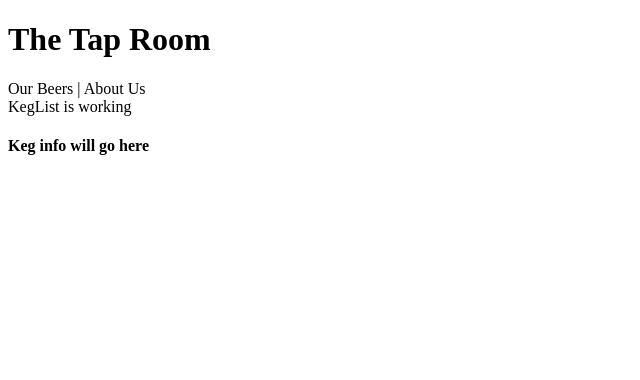
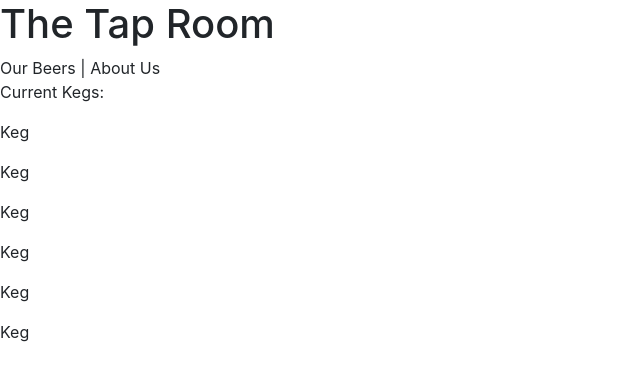
Before and after one commit to reneesarley/TapRoom-Site, a React app: page / in a window 1280 px wide. Shown: the top 380 px of the page, without its empty margins (0-640 px from the left). Built offline with nearby package versions, Linux system fonts and the light colour scheme.

Commit message:
add keg component to keg list

```diff
--- a/package.json
+++ b/package.json
@@ -35,6 +35,7 @@
     "eslint-loader": "^1.9.0",
     "eslint-plugin-react": "^7.5.1",
     "html-webpack-plugin": "^2.29.0",
+    "jest": "^20.0.4",
     "react-hot-loader": "^3.0.0-beta.7",
     "webpack": "^3.4.0",
     "webpack-dev-server": "^2.5.0"
--- a/src/components/KegList.jsx
+++ b/src/components/KegList.jsx
@@ -1,11 +1,71 @@
 import React from 'react';
 import Keg from './Keg';
+
+const masterKegList=  [
+  {
+    name: 'Ruby Zozzle',
+    brewer: 'Hi-Wheel',
+    description: 'Sparkling Wine & Grapefruit',
+    abv: '6.8%',
+    price: '7',
+    remaining: '20'
+  },
+  {
+    name: 'Tart N Juicy',
+    brewer: 'Epic',
+    description: 'Sour IPA',
+    abv: '4.5%',
+    price: '6',
+    remaining: '60'
+  },
+  {
+    name: 'Hamm\'s',
+    brewer: 'Miller/Coors',
+    description: 'American Lager',
+    abv: '4.7%',
+    price: '3',
+    remaining: '65'
+  },
+  {
+    name: 'Prismatic',
+    brewer: 'Ninkasi',
+    description: 'Juicy IPA',
+    abv:  '5.9%',
+    price: '6',
+    remaining: '75'
+  },
+  {
+    name: 'Juicy Haze',
+    brewer: 'New Belgium',
+    description: 'India Pale Ale',
+    abv:  '7.5%',
+    price: '6',
+    remaining: '18'
+  },
+  {
+    name: '8 Hop',
+    brewer: 'New Belgium',
+    description: 'Pale Ale',
+    abv:  '5.5%',
+    price: '6',
+    remaining: '58'
+  }
+];
+
 
 function KegList(){
   return(
     <div>
-      KegList is working
-      <Keg/>
+      <p>Current Kegs:</p>
+      {masterKegList.map((keg, index) =>
+        <Keg name={keg.day}
+          brewer={keg.brewer}
+          description={keg.description}
+          abv={keg.abv}
+          price={keg.price}
+          remaining={keg.remaining}
+          key={index} />
+      )}
     </div>
   );
 }
--- a/src/components/keg.jsx
+++ b/src/components/keg.jsx
@@ -1,8 +1,17 @@
 import React from 'react';
+import PropTypes from 'prop-types';
 
-function Keg(){
+function Keg(props){
   return(
-    <h4>Keg info will go here </h4>
+    <div>
+      <p>Keg </p>
+      <h4>{props.name}</h4>
+    </div>
   );
 }
+
+Keg.propTypes= {
+  name: PropTypes.string
+};
+
 export default Keg;
```
Also changed, not shown: src/components/App.jsx (+15 -2 lines), src/reducers/keglist-reducer.jsx (added, +19 -0 lines), .babelrc (added), template.ejs, 2 other files (tests, documents, lock files or other folders).
